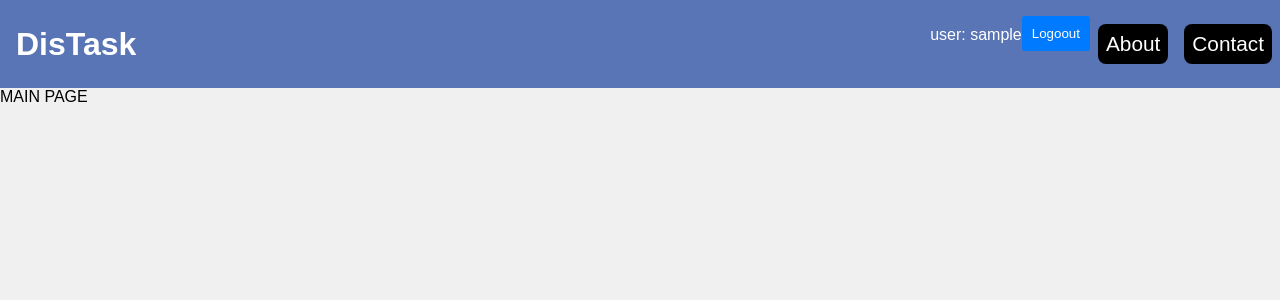
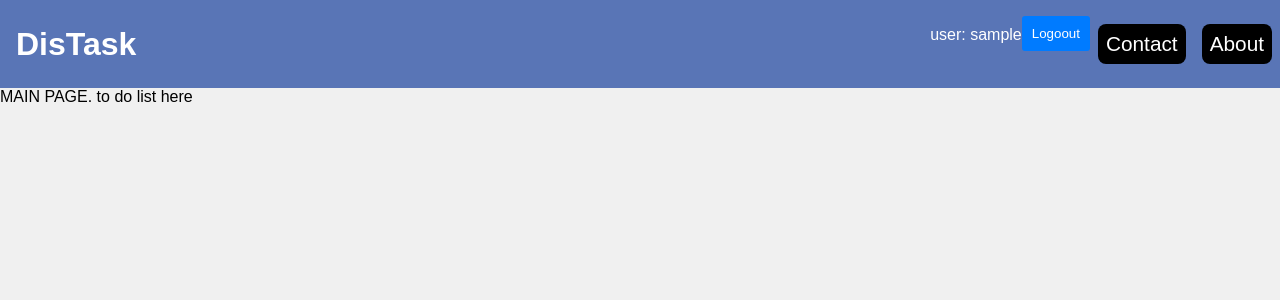
Before and after one commit to Alolononon/DisTask-jiantao-terence-Orbital, a React (Create React App) app in the folder distaskfront/: page / in a window 1280 px wide. Shown: the top 300 px of the page. Built offline with nearby package versions, Linux system fonts and the light colour scheme; sample sign-in values are in the browser's storage.

Commit message:
nothing much

```diff
--- a/distaskfront/src/components/Navbar.js
+++ b/distaskfront/src/components/Navbar.js
@@ -33,8 +33,8 @@ import LoginPage from "../pages/LoginPage";
           <ul>
             {loggedin && (<li><p>user: {localStorage.getItem('username')}</p></li>)}
             {loggedin && (<li><button onClick={handleLogout}>Logoout</button></li>)}
+            <li><Link to="/Contact">Contact</Link></li>
             <li><Link to="/About">About</Link></li>
-            <li><Link to="/Contact">Contact</Link></li>
           </ul>
         </nav>
         </div>
--- a/distaskfront/src/pages/main.js
+++ b/distaskfront/src/pages/main.js
@@ -4,7 +4,7 @@ import React from "react";
 const main = ()=> {
     return (
         <div>
-            MAIN PAGE
+            MAIN PAGE. to do list here
         </div>
     )
 }
```
